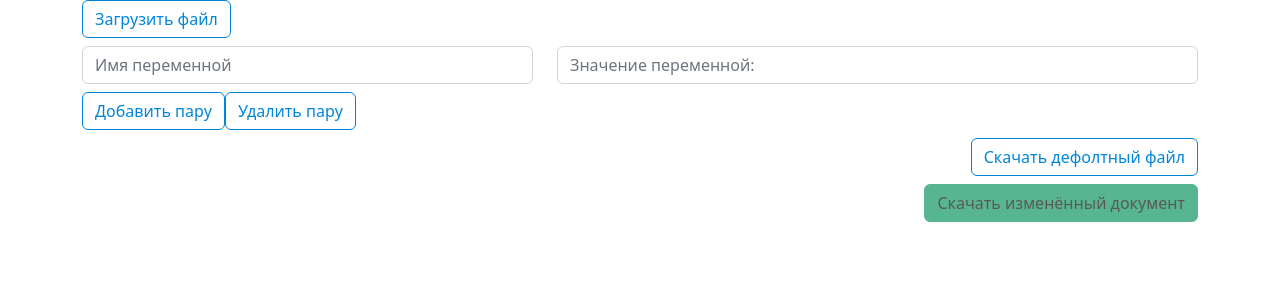
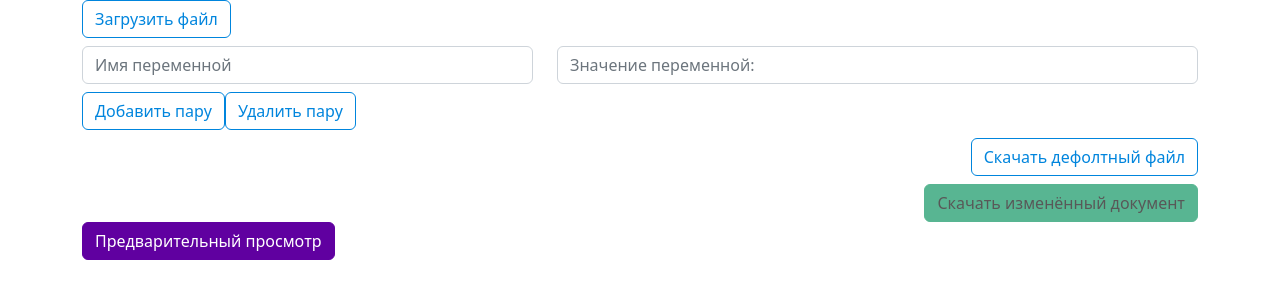
Before and after one commit to IlyaGoncharovY/HomeTask, a React (Create React App) app: page / in a window 1280 px wide. Shown: the top 300 px of the page. Built offline with nearby package versions, Linux system fonts and the light colour scheme.

Commit message:
feat (Modal) added modal window to preview the document

```diff
--- a/src/App.tsx
+++ b/src/App.tsx
@@ -4,6 +4,7 @@ import {InputFields} from "./Components/Fields/InputFields";
 import {DownloadButton} from "./Components/DownloadButton/DownloadButton";
 import {useDocxFile} from "./utils/hook";
 import 'bootstrap/dist/css/bootstrap.min.css';
+import {ModalForExample} from "./Components/ModalWindow/ModalForExample";
 
 function App() {
 
@@ -34,6 +35,7 @@ function App() {
                                 handleFileDownload={handleFileDownload}
                 />
             </div>
+            <ModalForExample changeTexts={changeTexts}/>
         </div>
     )
 }
--- /dev/null
+++ b/src/Components/ModalWindow/ModalForExample.tsx
@@ -0,0 +1,35 @@
+import React, {FC, useState} from 'react';
+import {Button, Modal} from "react-bootstrap";
+import {Item} from "./ModalItem/Item";
+
+interface ModalForExampleType {
+    changeTexts: { variable: string; valueVariable: string; }[]
+}
+
+export const ModalForExample: FC<ModalForExampleType> = ({changeTexts}) => {
+
+    const [show, setShow] = useState<boolean>(false)
+
+    const handleClose = () => setShow(false);
+    const handleShow = () => setShow(true);
+
+    return (
+        <>
+            <Button variant="primary" onClick={handleShow}>
+                Предварительный просмотр
+            </Button>
+
+            <Modal show={show} onHide={handleClose}>
+                <Modal.Header closeButton>
+                    <Modal.Title>Предварительный просмотр</Modal.Title>
+                </Modal.Header>
+                <Modal.Body>{changeTexts.map((el, index) => <Item changeTexts={el} key={index}/>)}</Modal.Body>
+                <Modal.Footer>
+                    <Button variant="secondary" onClick={handleClose}>
+                        Close
+                    </Button>
+                </Modal.Footer>
+            </Modal>
+        </>
+    );
+};
--- /dev/null
+++ b/src/Components/ModalWindow/ModalItem/Item.tsx
@@ -0,0 +1,13 @@
+import React, {FC} from 'react';
+
+interface ItemType {
+    changeTexts: { variable: string; valueVariable: string; }
+}
+
+export const Item: FC<ItemType> = ({changeTexts}) => {
+    return (
+        <div>
+            {`let ${changeTexts.variable} = ${changeTexts.valueVariable}`}
+        </div>
+    );
+};
```
Also changed, not shown: 1 other file (tests, documents, lock files or other folders).
